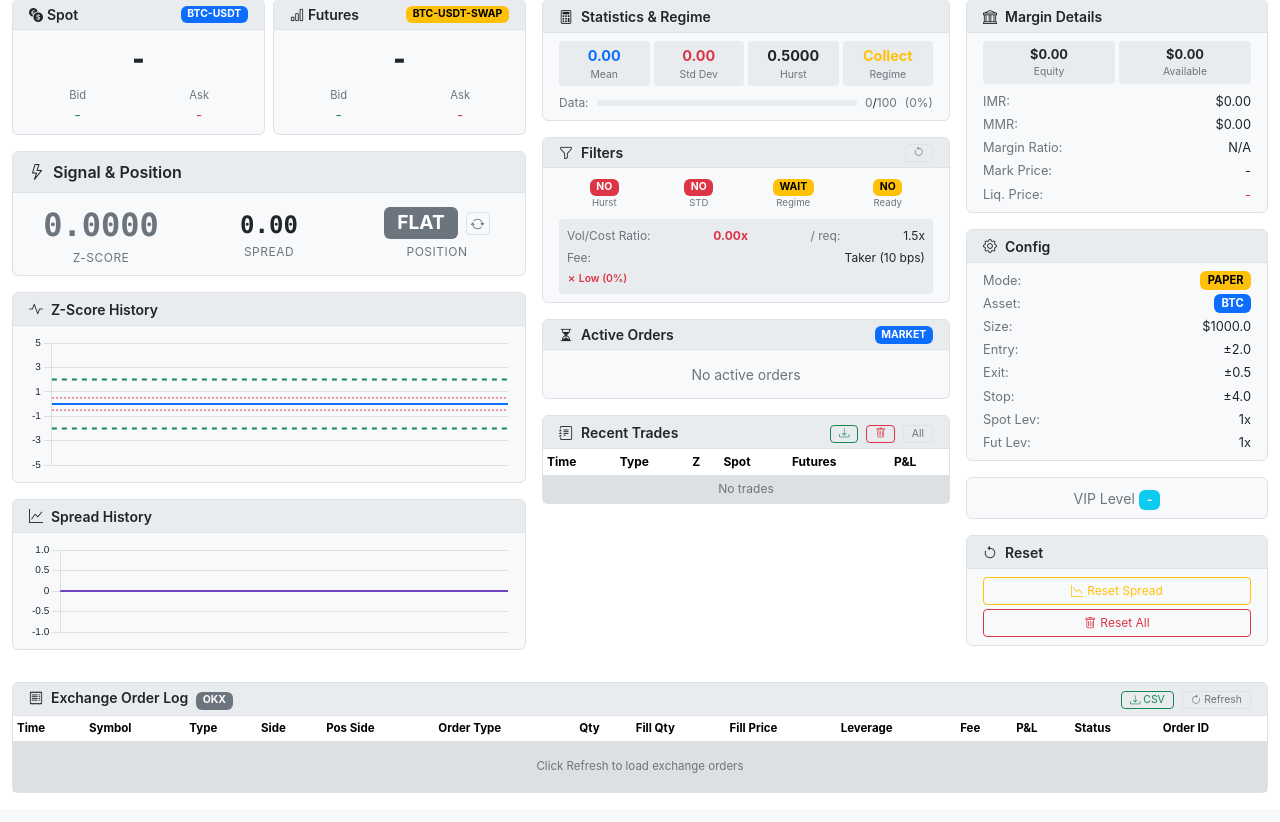
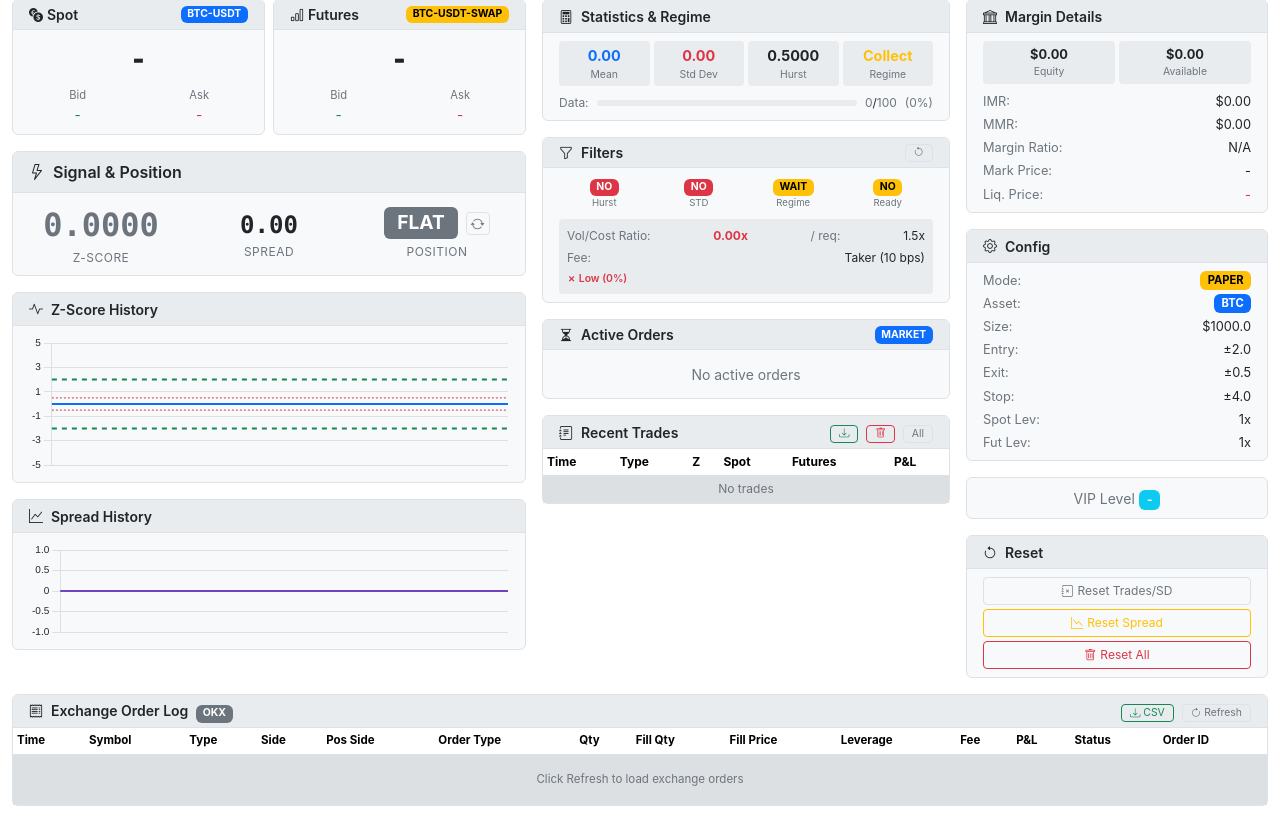
Before and after one commit to ajoxf/Stat_Arb_W3, a Flask app: page /dashboard in a window 1280 px wide. Shown: the part 264-1086 px from the top of the page. Before the commit the page ends 1057 px from the top, so only its background shows below. Run offline with Flask 3, Linux system fonts and the light colour scheme; data comes from the database, SQL or seed files in the repository; data that the repository does not hold is empty; some libraries are stand-ins or nearby versions.

Commit message:
feat: Add Reset Trades/SD button that preserves spread data
- New /api/reset-trades endpoint clears trades and SD analysis only
- Preserves spread history for continued data collection
- Added button to dashboard between Reset Spread and Reset All

https://claude.ai/code/session_015DmuovEnDFHqH8fmX1dS1g

```diff
--- a/app.py
+++ b/app.py
@@ -1748,6 +1748,40 @@ def get_test_order_status():
     return jsonify({'positions': positions})
 
 
+@app.route('/api/reset-trades', methods=['POST'])
+def reset_trades_only():
+    """Reset only trades and SD analysis - preserves spread data collection."""
+    data = request.json or {}
+    asset = data.get('asset')
+
+    # Clear only trades and SD touches, keep spread history
+    trades_deleted = db.clear_trades(asset=asset)
+    sd_deleted = db.clear_sd_touches(asset=asset)
+    signals_deleted = db.clear_signal_log(asset=asset)
+
+    # Clear SD touch events from signal generator memory but keep spread data
+    engine.signal_generator.sd_touch_events.clear()
+    engine.signal_generator.last_sd_level = 0.0
+
+    # Reset position state but keep spread history
+    engine.state.current_position = "NONE"
+    engine.signal_generator.set_position("NONE")
+    engine.open_trade = None
+
+    logger.info("Trades/SD reset: trades=%d, sd_touches=%d, signals=%d (spread preserved)",
+               trades_deleted, sd_deleted, signals_deleted)
+
+    return jsonify({
+        'success': True,
+        'deleted': {
+            'trades': trades_deleted,
+            'sd_touches': sd_deleted,
+            'signals': signals_deleted,
+        },
+        'spread_preserved': True,
+    })
+
+
 @app.route('/api/reset-all', methods=['POST'])
 def reset_all():
     """Reset everything - trades, SD touches, spread history, and engine state."""
--- a/templates/dashboard.html
+++ b/templates/dashboard.html
@@ -587,6 +587,9 @@
             </div>
             <div class="card-body py-2">
                 <div class="d-grid gap-1">
+                    <button class="btn btn-outline-secondary btn-sm py-1" onclick="resetTradesOnly()" style="font-size: 0.75rem;" title="Reset trades and SD analysis, keep spread data">
+                        <i class="bi bi-journal-x me-1"></i>Reset Trades/SD
+                    </button>
                     <button class="btn btn-outline-warning btn-sm py-1" onclick="resetSpreadHistory()" style="font-size: 0.75rem;">
                         <i class="bi bi-graph-down me-1"></i>Reset Spread
                     </button>
@@ -1797,6 +1800,28 @@
         .catch(err => showToast('Error: ' + err, 'error'));
     }
 
+    function resetTradesOnly() {
+        if (!confirm('Reset trades and SD analysis? (Spread data will be preserved)')) return;
+        fetch('/api/reset-trades', {
+            method: 'POST',
+            headers: { 'Content-Type': 'application/json' },
+            body: JSON.stringify({})
+        })
+        .then(response => response.json())
+        .then(data => {
+            if (data.success) {
+                const d = data.deleted;
+                showToast(`Reset: ${d.trades} trades, ${d.sd_touches} SD touches (spread preserved)`, 'success');
+                const tbody = document.getElementById('trades-table');
+                tbody.innerHTML = '<tr><td colspan="4" class="text-center text-secondary">No trades</td></tr>';
+                fetch('/api/engine/status').then(r => r.json()).then(updateSignal);
+            } else {
+                showToast('Reset failed', 'error');
+            }
+        })
+        .catch(err => showToast('Error: ' + err, 'error'));
+    }
+
     function resetAll() {
         if (!confirm('Reset EVERYTHING - trades, SD touches, spread data?')) return;
         fetch('/api/reset-all', {
```
